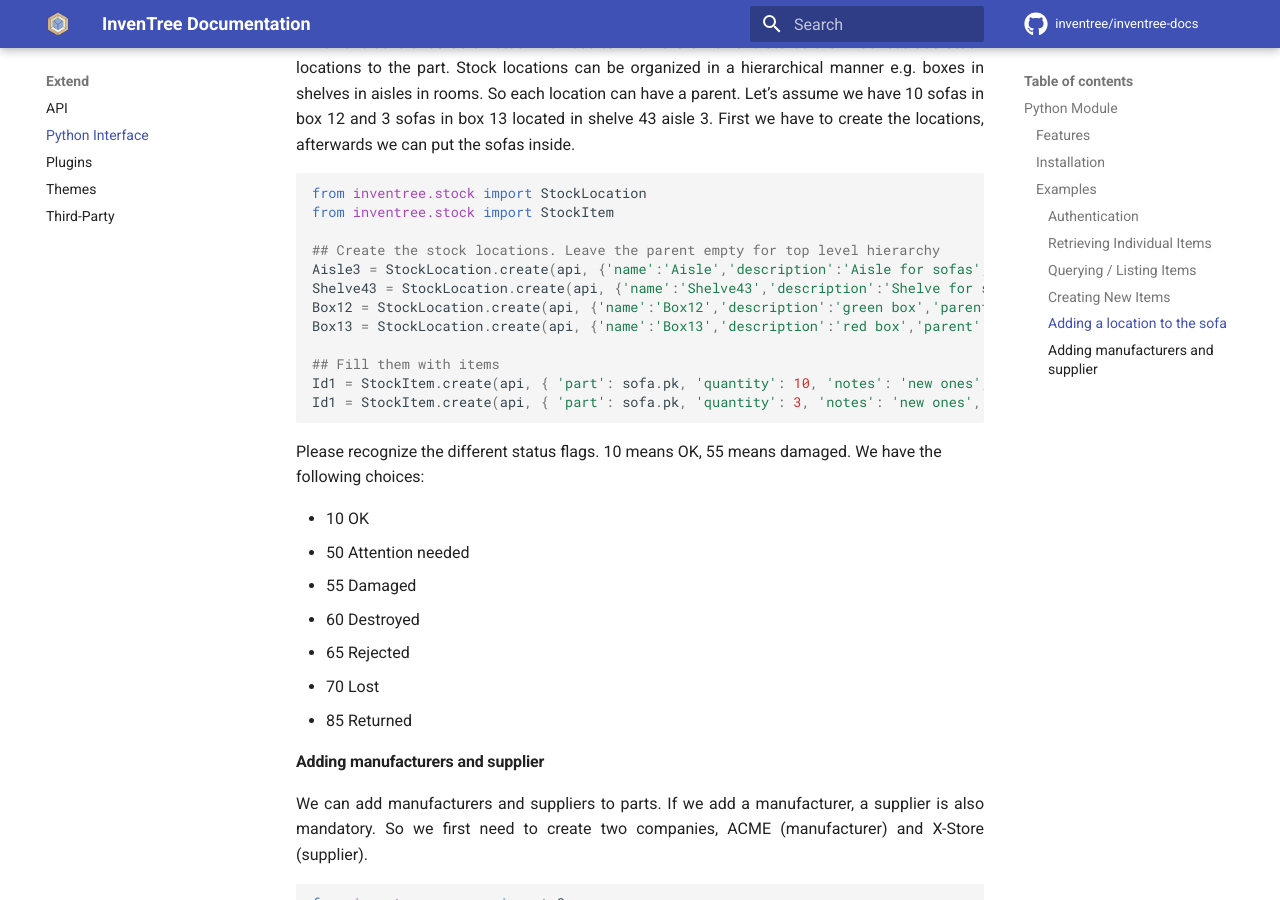
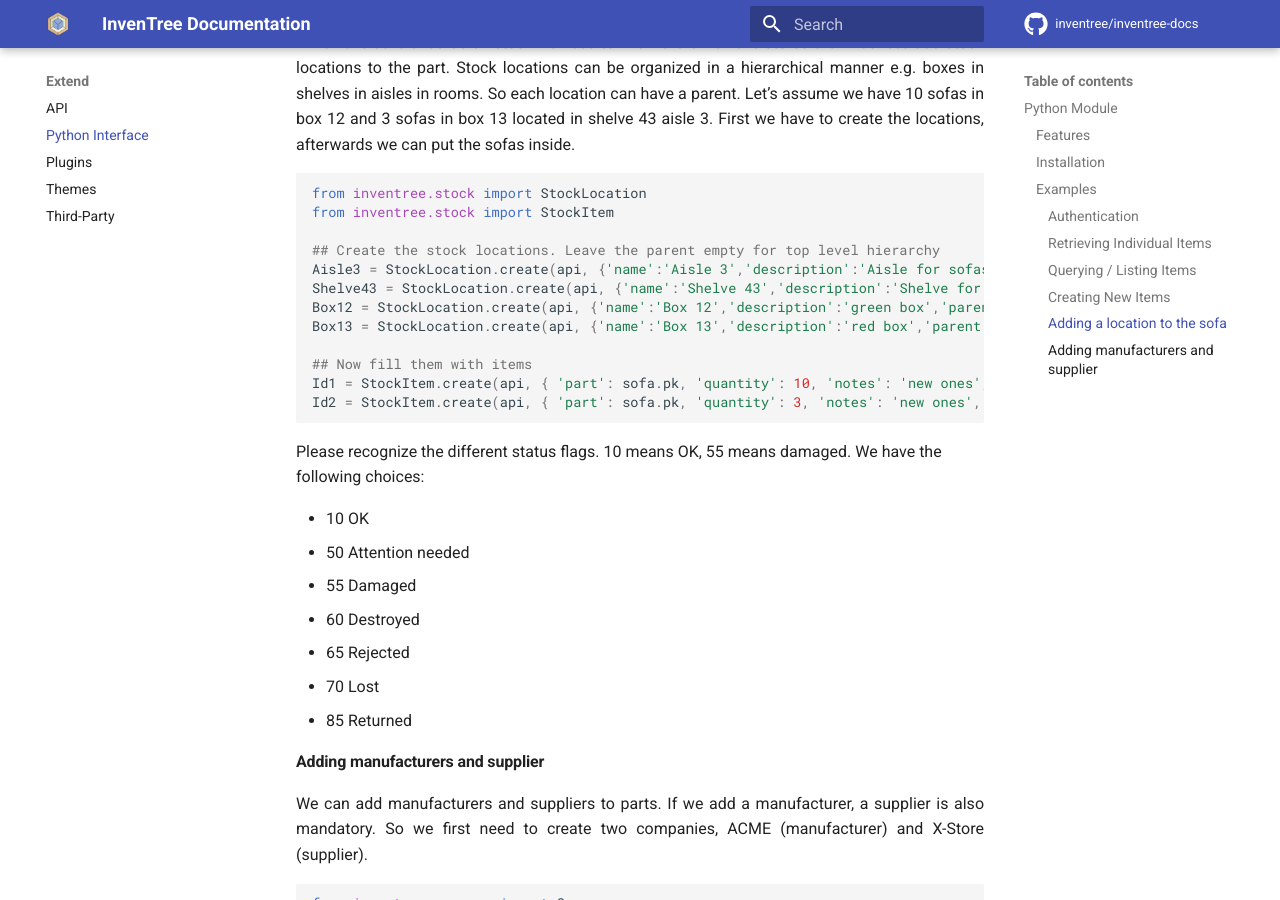
Before and after one commit to inventree/inventree-docs, an MkDocs documentation site: the page built from docs/extend/python.md, in a window 1280 px wide and 900 px high, scrolled down 2578 px. Built offline with MkDocs 1.6.1 and Material for MkDocs 9.7.7, drawn with Linux system fonts in a browser that asks for light colours; a script that is not in the unit is left out; comment, search, counter and statistics services are not loaded.

Commit message:
Update python.md

````diff
--- a/docs/extend/python.md
+++ b/docs/extend/python.md
@@ -130,14 +130,14 @@
 from inventree.stock import StockItem
 
 ## Create the stock locations. Leave the parent empty for top level hierarchy
-Aisle3 = StockLocation.create(api, {'name':'Aisle','description':'Aisle for sofas','parent':''})
-Shelve43 = StockLocation.create(api, {'name':'Shelve43','description':'Shelve for sofas','parent':Aisle2.pk})
-Box12 = StockLocation.create(api, {'name':'Box12','description':'green box','parent':shelve43.pk})
-Box13 = StockLocation.create(api, {'name':'Box13','description':'red box','parent':shelve43.pk})
+Aisle3 = StockLocation.create(api, {'name':'Aisle 3','description':'Aisle for sofas','parent':''})
+Shelve43 = StockLocation.create(api, {'name':'Shelve 43','description':'Shelve for sofas','parent':Aisle3.pk})
+Box12 = StockLocation.create(api, {'name':'Box 12','description':'green box','parent':Shelve43.pk})
+Box13 = StockLocation.create(api, {'name':'Box 13','description':'red box','parent':Shelve43.pk})
 
-## Fill them with items
+## Now fill them with items
 Id1 = StockItem.create(api, { 'part': sofa.pk, 'quantity': 10, 'notes': 'new ones', 'location': Box12.pk, ‘status’:10 })
-Id1 = StockItem.create(api, { 'part': sofa.pk, 'quantity': 3, 'notes': 'new ones', 'location': Box13.pk, ‘status’:55 })
+Id2 = StockItem.create(api, { 'part': sofa.pk, 'quantity': 3, 'notes': 'new ones', 'location': Box13.pk, ‘status’:55 })
 
 ```
 Please recognize the different status flags. 10 means OK, 55 means damaged. We have the following choices:
````
